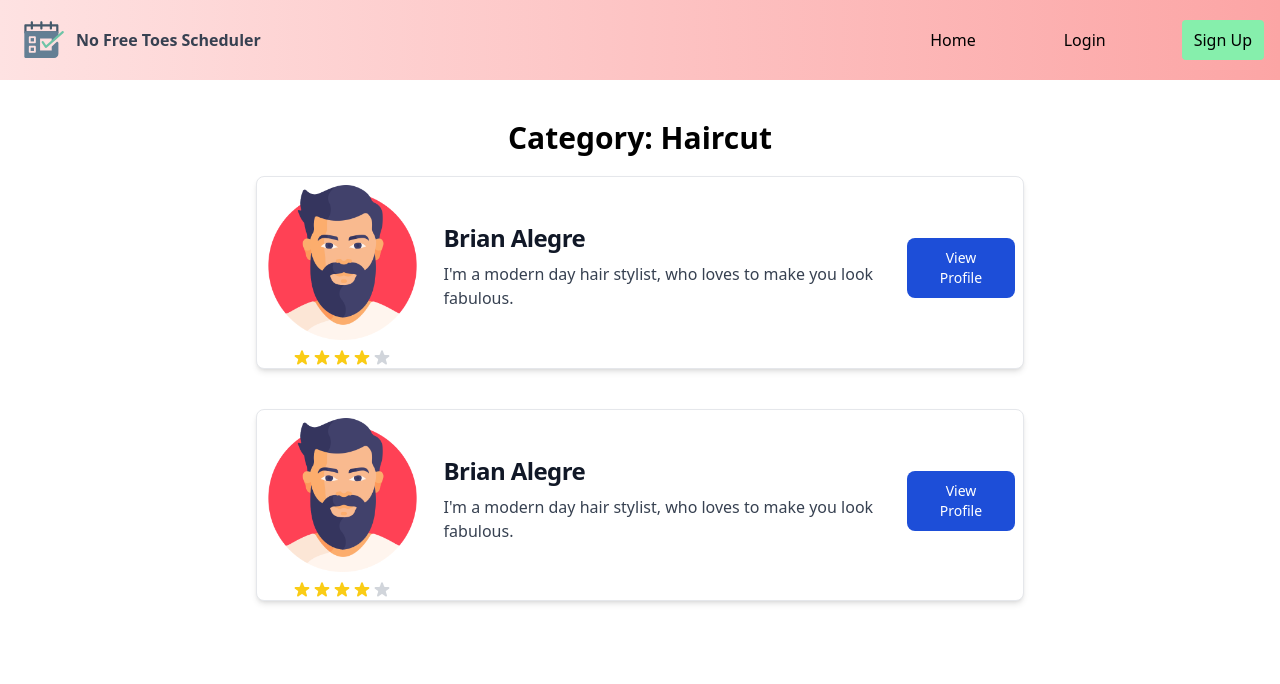
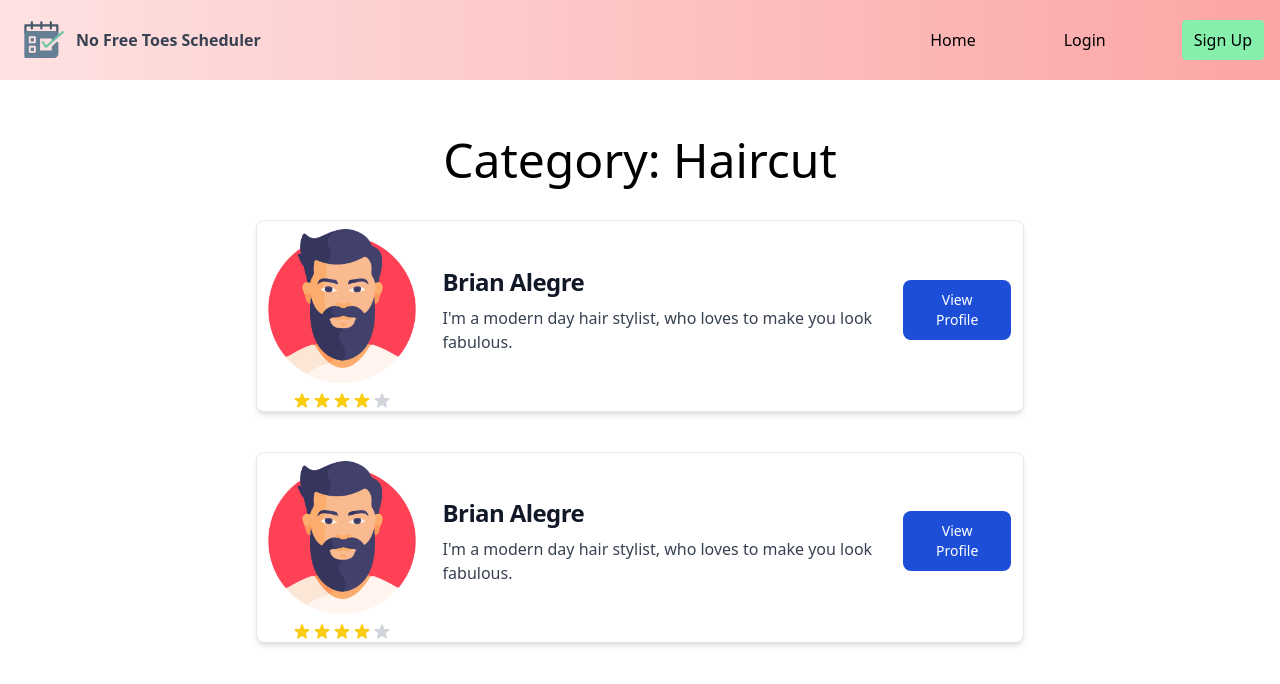
Before and after one commit to brianalegre/No-Free-Toes, a React (Create React App) app in the folder client/: page /category in a window 1280 px wide. Shown: the top 684 px of the page. Built offline with nearby package versions, Linux system fonts and the light colour scheme; the HTML template or start-up script is replaced by a standard one.

Commit message:
Updated App.js to include the Navbar component

```diff
--- a/client/src/App.js
+++ b/client/src/App.js
@@ -3,6 +3,7 @@
 import { BrowserRouter as Router, Routes, Route } from "react-router-dom";
 import "./index.css";
 import Home from "./components/Home";
+import Navbar from "./components/Navbar"
 import CategoryPage from "./components/Category/Category";
 
 const client = new ApolloClient({
@@ -13,6 +14,7 @@
 const App = () => (
   <ApolloProvider client={client}>
     <Router>
+      <Navbar />
       <Routes>
         <Route path="/" element={<Home />} />
         <Route path="/category/" element={<CategoryPage />} />
--- a/client/src/components/Category/Category.js
+++ b/client/src/components/Category/Category.js
@@ -1,8 +1,5 @@
 // IMPORT REACT
 import React from "react";
-
-// IMPORT COMPONENTS
-import Navbar from "../Navbar";
 
 // IMPORT IMAGES
 // const defaultImg = "../images/man.png";
@@ -14,11 +11,9 @@
 function CategoryPage() {
   return (
     <>
-      {/* LOAD NAVBAR */}
-      <Navbar />
 
       {/* LOAD SERVICE USERS FOR CATEGORY  */}
-      <div className='text-center font-extrabold text-3xl pt-10'>
+      <div className='text-center my-4 text-2xl text-bold lg:text-5xl pt-10'>
         <h1 className='text-black'>Category: Haircut</h1>
       </div>
 
@@ -65,7 +60,7 @@
             <p class="mb-3 font-normal text-gray-700 dark:text-gray-400">I'm a modern day hair stylist, who loves to make you look fabulous.</p>
           </div>
           {/* <button type="button" className="text-black bg-green-300 hover:bg-green-700 focus:ring-4 focus:ring-green-200 font-medium rounded-lg text-sm px-5 py-2.5 mr-2 mb-2 dark:bg-green-300 dark:hover:bg-green-700 focus:outline-none dark:focus:ring-green-200">View Profile</button> */}
-          <button type="button" className="text-white bg-blue-700 hover:bg-blue-800 focus:ring-4 focus:ring-blue-300 font-medium rounded-lg text-sm px-5 py-2.5 mr-2 mb-2 dark:bg-blue-600 dark:hover:bg-blue-700 focus:outline-none dark:focus:ring-blue-800">View Profile</button>
+          <button type="button" className="text-white bg-blue-700 hover:bg-blue-800 focus:ring-4 focus:ring-blue-300 font-medium rounded-lg text-sm px-5 py-2.5 mr-3 mb-3 dark:bg-blue-600 dark:hover:bg-blue-700 focus:outline-none dark:focus:ring-blue-800">View Profile</button>
         </div>
       </div>
 
@@ -86,7 +81,7 @@
             <p class="mb-3 font-normal text-gray-700 dark:text-gray-400">I'm a modern day hair stylist, who loves to make you look fabulous.</p>
           </div>
           {/* <button type="button" className="text-black bg-green-300 hover:bg-green-700 focus:ring-4 focus:ring-green-200 font-medium rounded-lg text-sm px-5 py-2.5 mr-2 mb-2 dark:bg-green-300 dark:hover:bg-green-700 focus:outline-none dark:focus:ring-green-200">View Profile</button> */}
-          <button type="button" className="text-white bg-blue-700 hover:bg-blue-800 focus:ring-4 focus:ring-blue-300 font-medium rounded-lg text-sm px-5 py-2.5 mr-2 mb-2 dark:bg-blue-600 dark:hover:bg-blue-700 focus:outline-none dark:focus:ring-blue-800">View Profile</button>
+          <button type="button" className="text-white bg-blue-700 hover:bg-blue-800 focus:ring-4 focus:ring-blue-300 font-medium rounded-lg text-sm px-5 py-2.5 mr-3 mb-3 dark:bg-blue-600 dark:hover:bg-blue-700 focus:outline-none dark:focus:ring-blue-800">View Profile</button>
         </div>
       </div>
     </>
--- a/client/src/components/Home.js
+++ b/client/src/components/Home.js
@@ -1,5 +1,4 @@
 import React from "react";
-import Navbar from "./Navbar";
 import heroImg from "../images/hero_image.svg";
 import danceIcon from "../images/icons/dance_icon.svg";
 import eyelashesIcon from "../images/icons/eyelashes_icon.svg";
@@ -67,15 +66,16 @@
 
 const categoryItems = servicesArray.map((services, i) => (
   <div key={'services' + i} className="align-items-center">
-    <img src={services.image} alt={services.name + " icon"} className="w-16 h-16 mb-2" />
-    <span className="relative left-1">{services.name}</span>
+    <img src={services.image} alt={services.name + " icon"} className="w-20 h-20 mb-5 min-w-20 min-h-20" />
+    <div className="flex justify-center">
+      <span className="">{services.name}</span>
+    </div>
   </div>
 ));
 
 export default function Home() {
   return (
     <>
-      <Navbar />
 
       {/* HERO SECTION */}
       <div className="container mx-auto flex flex-col md:flex-row items-center my-12">
```
